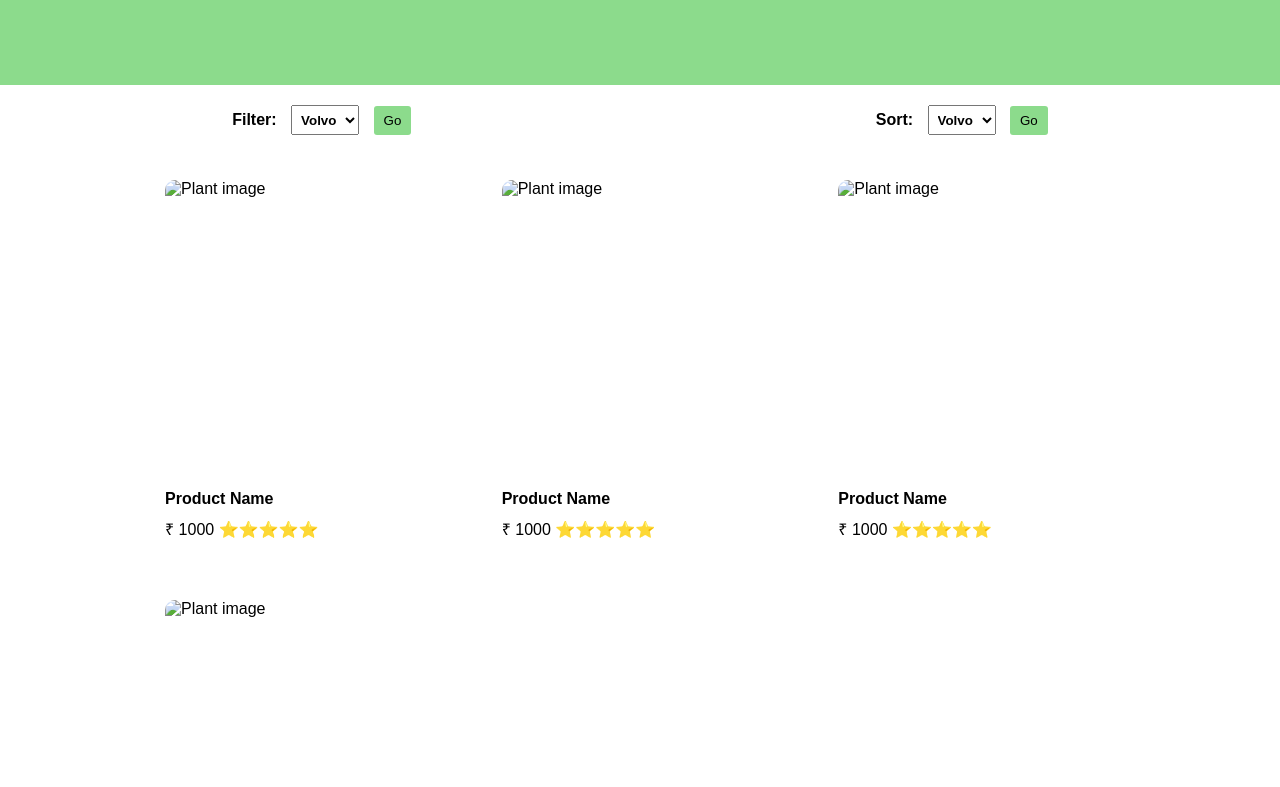
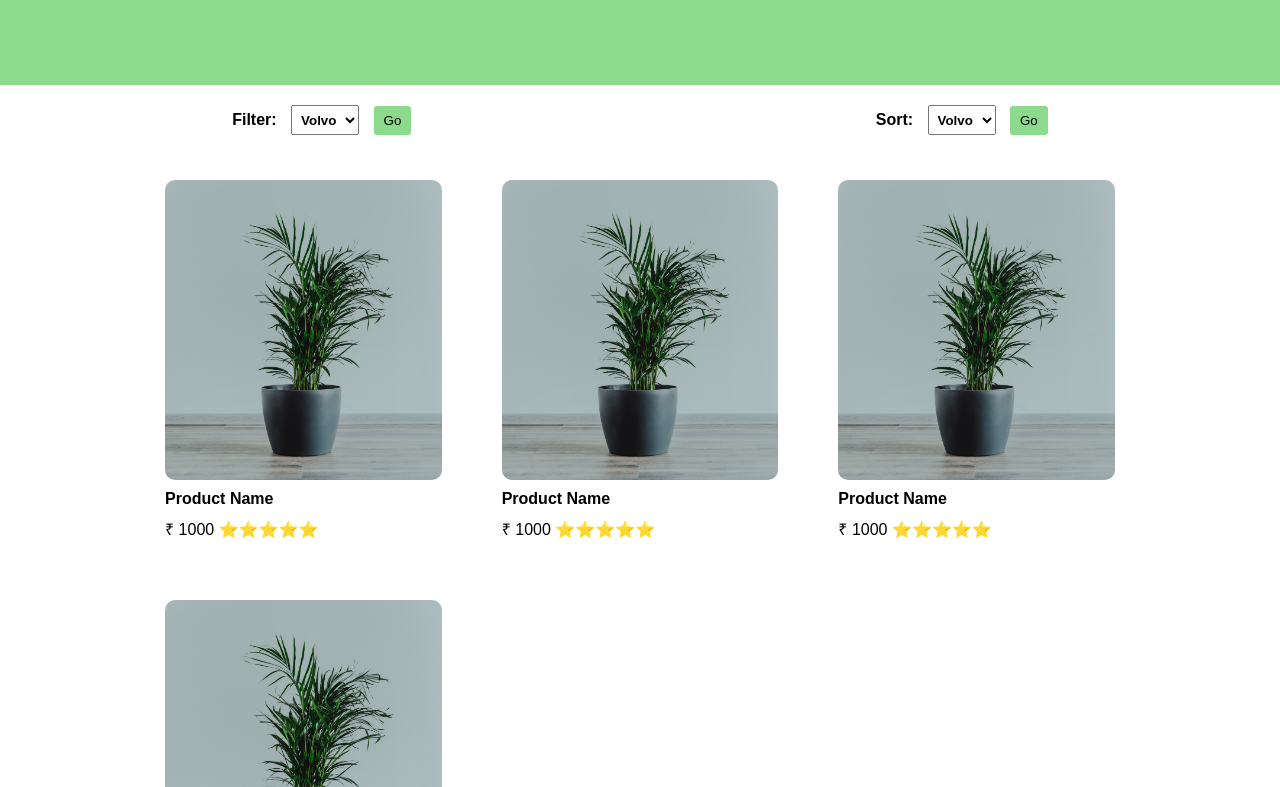
Before and after one commit to Tejas-Weldode/Web-tech-mini-project, a plain HTML site: page store.html in a window 1280 px wide. Shown: the part 165-952 px from the top of the page. Drawn offline with Linux system fonts and the light colour scheme; the site is published under a folder, as on GitHub Pages, so addresses that start at the root find nothing.

Commit message:
made a small change in store.html file for gitHub pages

```diff
--- a/store.html
+++ b/store.html
@@ -36,7 +36,7 @@
                 <div class="product" onclick="openProductPage()">
                     <img
                         class="productImage"
-                        src="/images/plant.jpg"
+                        src="images/plant.jpg"
                         alt="Plant image"
                     />
                     <h4 class="productTitle">Product Name</h4>
@@ -45,7 +45,7 @@
                 <div class="product" onclick="openProductPage()">
                     <img
                         class="productImage"
-                        src="/images/plant.jpg"
+                        src="images/plant.jpg"
                         alt="Plant image"
                     />
                     <h4 class="productTitle">Product Name</h4>
@@ -54,7 +54,7 @@
                 <div class="product" onclick="openProductPage()">
                     <img
                         class="productImage"
-                        src="/images/plant.jpg"
+                        src="images/plant.jpg"
                         alt="Plant image"
                     />
                     <h4 class="productTitle">Product Name</h4>
@@ -63,7 +63,7 @@
                 <div class="product" onclick="openProductPage()">
                     <img
                         class="productImage"
-                        src="/images/plant.jpg"
+                        src="images/plant.jpg"
                         alt="Plant image"
                     />
                     <h4 class="productTitle">Product Name</h4>
```
